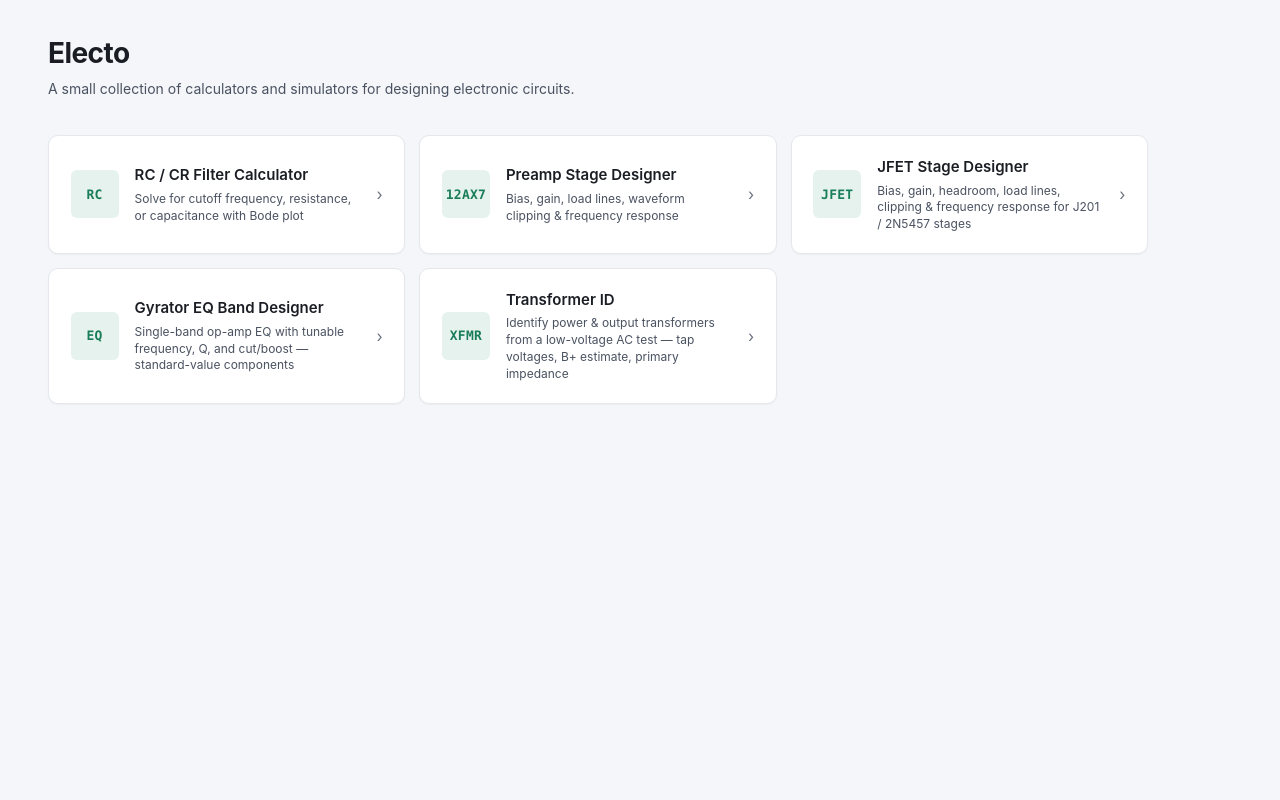
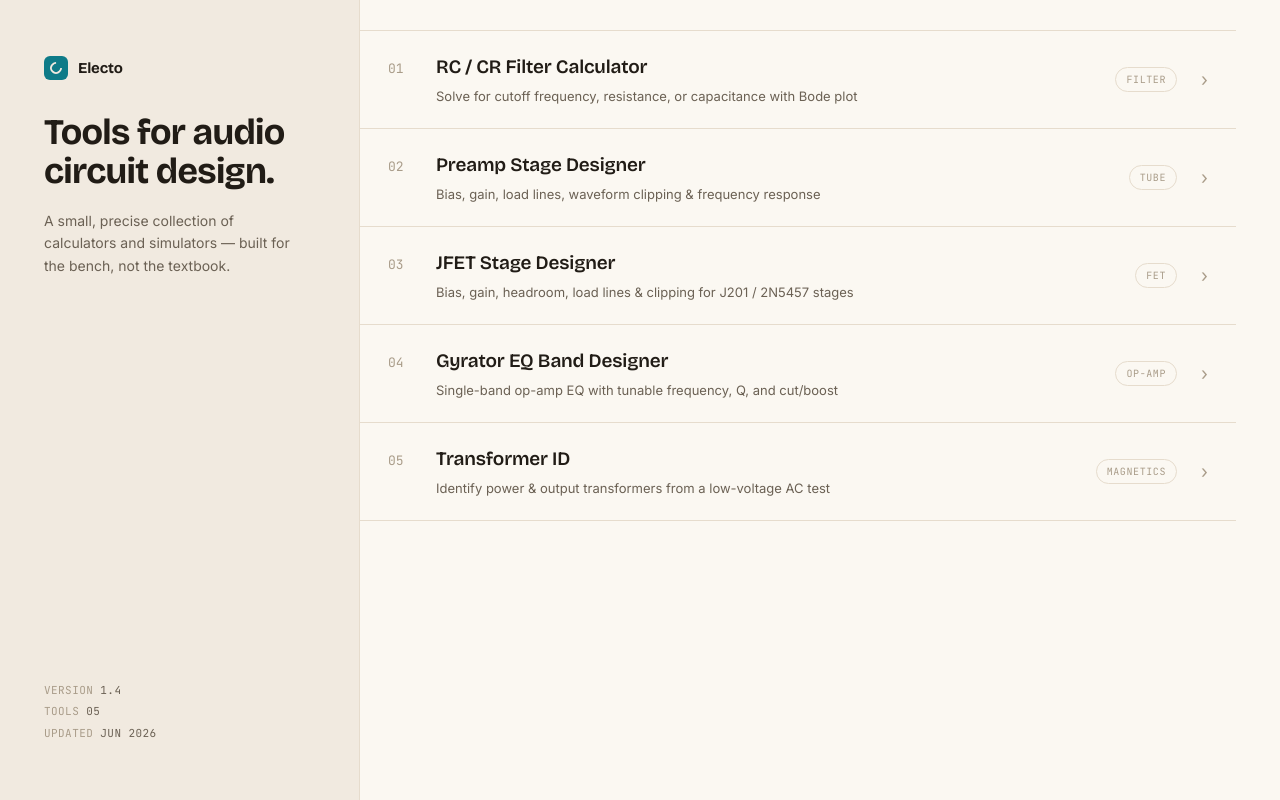
Before and after one commit to whitmanaudio/Electro, a plain HTML site: page index.html in a window 1280 px wide. Drawn offline with nearby package versions, Linux system fonts and the light colour scheme.

Commit message:
Add files via upload

```diff
--- a/index.html
+++ b/index.html
@@ -3,79 +3,129 @@
 <head>
 <meta charset="UTF-8">
 <meta name="viewport" content="width=device-width, initial-scale=1.0">
-<title>Electo — Electronics tools</title>
-<link rel="stylesheet" href="shared.css">
+<title>Electo — Audio circuit design tools</title>
+<link rel="preconnect" href="https://fonts.googleapis.com">
+<link rel="preconnect" href="https://fonts.gstatic.com" crossorigin>
+<link href="https://fonts.googleapis.com/css2?family=Bricolage+Grotesque:wght@500;600;700&family=Inter:wght@400;500;600;700&family=JetBrains+Mono:wght@400;500;600&display=swap" rel="stylesheet">
 <style>
-/* Page-local components (menu hero, tool grid, tool card). Kept inline
-   because they are only used on the menu page; promote to shared.css if a
-   second surface ever needs the same layout.
-   To add a new tool: copy a <a class="tool-card"> block below and point
-   its href at the tool's index.html. */
-.menu-hero{max-width:640px;margin-bottom:2.25rem}
-.app-title{font-size:28px;font-weight:700;color:var(--color-text);letter-spacing:-.02em;margin-bottom:.25rem}
-.app-subtitle{font-size:14px;color:var(--color-text-secondary);line-height:1.5}
-.tool-grid{display:grid;grid-template-columns:repeat(auto-fit,minmax(320px,1fr));gap:14px;max-width:1100px}
-.tool-card{display:flex;align-items:center;gap:16px;padding:1.25rem 1.35rem;background:var(--color-bg);border:1px solid var(--color-border-light);border-radius:var(--radius-lg);text-decoration:none;color:inherit;box-shadow:var(--shadow-card);transition:border-color .15s,box-shadow .15s,transform .15s}
-.tool-card:hover{border-color:var(--color-accent);box-shadow:0 4px 14px rgba(17,22,31,.06);transform:translateY(-1px)}
-.tool-icon{width:48px;height:48px;border-radius:var(--radius-md);background:var(--color-accent-soft);color:var(--color-accent);display:flex;align-items:center;justify-content:center;font-size:13px;font-weight:600;font-family:var(--font-mono);flex-shrink:0;letter-spacing:.02em}
-.tool-info{flex:1;min-width:0}
-.tool-name{font-size:15px;font-weight:600;color:var(--color-text);margin-bottom:4px}
-.tool-desc{font-size:12px;color:var(--color-text-secondary);line-height:1.4}
-.tool-arrow{color:var(--color-text-tertiary);font-size:16px;flex-shrink:0;transition:transform .15s,color .15s}
-.tool-card:hover .tool-arrow{color:var(--color-accent);transform:translateX(2px)}
+:root{
+  --font-sans:'Inter',-apple-system,BlinkMacSystemFont,'Segoe UI',Roboto,'Helvetica Neue',Arial,sans-serif;
+  --font-display:'Bricolage Grotesque',var(--font-sans);
+  --font-mono:'JetBrains Mono','SF Mono',ui-monospace,'Cascadia Code',Menlo,Consolas,monospace;
+  /* B1 · Workshop — warm cream base + petrol-teal accent */
+  --bg-side:#f1eae0;
+  --bg-list:#fbf8f2;
+  --text:#211c16;
+  --text-secondary:#6b6154;
+  --text-tertiary:#a99c89;
+  --border:#e6dccd;
+  --accent:#0e7b88;
+  --accent-soft:#daedef;
+}
+*{box-sizing:border-box;margin:0;padding:0}
+html{color-scheme:light}
+body{font-family:var(--font-sans);color:var(--text);background:var(--bg-list);font-size:14px;line-height:1.5;-webkit-font-smoothing:antialiased;text-rendering:optimizeLegibility}
+a{text-decoration:none;color:inherit}
+a:focus-visible{outline:2px solid var(--accent);outline-offset:2px;border-radius:6px}
+
+.shell{display:grid;grid-template-columns:360px 1fr;min-height:100vh}
+
+/* ── Masthead column ────────────────────────────────────────────────────── */
+.side{padding:56px 44px;border-right:1px solid var(--border);display:flex;flex-direction:column;background:var(--bg-side)}
+.mark{display:flex;align-items:center;gap:10px;margin-bottom:34px}
+.dot{width:24px;height:24px;border-radius:6px;background:var(--accent);position:relative;flex-shrink:0}
+.dot::after{content:"";position:absolute;inset:6px;border:2px solid var(--bg-side);border-radius:50%;border-right-color:transparent;transform:rotate(-45deg)}
+.word{font-family:var(--font-display);font-size:15px;font-weight:700;letter-spacing:-.01em}
+.headline{font-family:var(--font-display);font-size:36px;font-weight:700;letter-spacing:-.02em;line-height:1.08;margin-bottom:18px;text-wrap:balance}
+.lede{font-size:14px;color:var(--text-secondary);line-height:1.6;max-width:262px}
+.meta{margin-top:auto;padding-top:30px;font-family:var(--font-mono);font-size:11px;color:var(--text-tertiary);letter-spacing:.04em;line-height:1.95}
+.meta span{color:var(--text-secondary)}
+
+/* ── Tool index ─────────────────────────────────────────────────────────── */
+.list{padding:30px 44px 30px 0;background:var(--bg-list)}
+.row{display:flex;align-items:baseline;gap:24px;padding:22px 28px;border-bottom:1px solid var(--border);transition:background .15s}
+.row:first-child{border-top:1px solid var(--border)}
+.row:hover{background:var(--accent-soft)}
+.num{font-family:var(--font-mono);font-size:13px;color:var(--text-tertiary);width:24px;flex-shrink:0;transition:color .15s}
+.row:hover .num{color:var(--accent)}
+.row-main{flex:1;min-width:0}
+.name{font-family:var(--font-display);font-size:19px;font-weight:600;letter-spacing:-.01em;margin-bottom:5px}
+.desc{font-size:13px;color:var(--text-secondary);line-height:1.5}
+.tag{font-family:var(--font-mono);font-size:10px;letter-spacing:.06em;color:var(--text-tertiary);text-transform:uppercase;align-self:center;flex-shrink:0;padding:4px 10px;border:1px solid var(--border);border-radius:999px;transition:color .15s,border-color .15s}
+.row:hover .tag{color:var(--accent);border-color:var(--accent)}
+.arrow{align-self:center;color:var(--text-tertiary);font-size:18px;flex-shrink:0;transition:transform .15s,color .15s}
+.row:hover .arrow{color:var(--accent);transform:translateX(3px)}
+
+/* ── Responsive: stack masthead above the list on narrow screens ────────── */
+@media (max-width:860px){
+  .shell{grid-template-columns:1fr;min-height:0}
+  .side{border-right:none;border-bottom:1px solid var(--border);padding:40px 28px}
+  .meta{margin-top:24px;padding-top:24px}
+  .lede{max-width:none}
+  .list{padding:8px 28px 32px}
+}
+@media (max-width:520px){
+  .row{gap:16px;padding:18px 4px}
+  .tag{display:none}
+}
 </style>
 </head>
 <body>
+<main class="shell">
+  <aside class="side">
+    <div class="mark"><div class="dot"></div><div class="word">Electo</div></div>
+    <h1 class="headline">Tools for audio circuit design.</h1>
+    <p class="lede">A small, precise collection of calculators and simulators — built for the bench, not the textbook.</p>
+    <div class="meta">VERSION <span>1.4</span><br>TOOLS <span>05</span><br>UPDATED <span>JUN 2026</span></div>
+  </aside>
 
-<div class="app">
-  <div class="menu-hero">
-    <div class="app-title">Electo</div>
-    <div class="app-subtitle">A small collection of calculators and simulators for designing electronic circuits.</div>
-  </div>
-
-  <div class="tool-grid">
-    <a href="tools/rc-filter/index.html" class="tool-card">
-      <div class="tool-icon">RC</div>
-      <div class="tool-info">
-        <div class="tool-name">RC / CR Filter Calculator</div>
-        <div class="tool-desc">Solve for cutoff frequency, resistance, or capacitance with Bode plot</div>
+  <div class="list">
+    <a class="row" href="tools/rc-filter/index.html">
+      <div class="num">01</div>
+      <div class="row-main">
+        <div class="name">RC / CR Filter Calculator</div>
+        <div class="desc">Solve for cutoff frequency, resistance, or capacitance with Bode plot</div>
       </div>
-      <div class="tool-arrow">&rsaquo;</div>
+      <div class="tag">Filter</div>
+      <div class="arrow">&rsaquo;</div>
     </a>
-    <a href="tools/preamp-stage/index.html" class="tool-card">
-      <div class="tool-icon">12AX7</div>
-      <div class="tool-info">
-        <div class="tool-name">Preamp Stage Designer</div>
-        <div class="tool-desc">Bias, gain, load lines, waveform clipping &amp; frequency response</div>
+    <a class="row" href="tools/preamp-stage/index.html">
+      <div class="num">02</div>
+      <div class="row-main">
+        <div class="name">Preamp Stage Designer</div>
+        <div class="desc">Bias, gain, load lines, waveform clipping &amp; frequency response</div>
       </div>
-      <div class="tool-arrow">&rsaquo;</div>
+      <div class="tag">Tube</div>
+      <div class="arrow">&rsaquo;</div>
     </a>
-    <a href="tools/jfet-stage/index.html" class="tool-card">
-      <div class="tool-icon">JFET</div>
-      <div class="tool-info">
-        <div class="tool-name">JFET Stage Designer</div>
-        <div class="tool-desc">Bias, gain, headroom, load lines, clipping &amp; frequency response for J201 / 2N5457 stages</div>
+    <a class="row" href="tools/jfet-stage/index.html">
+      <div class="num">03</div>
+      <div class="row-main">
+        <div class="name">JFET Stage Designer</div>
+        <div class="desc">Bias, gain, headroom, load lines &amp; clipping for J201 / 2N5457 stages</div>
       </div>
-      <div class="tool-arrow">&rsaquo;</div>
+      <div class="tag">FET</div>
+      <div class="arrow">&rsaquo;</div>
     </a>
-    <a href="tools/gyrator-eq/index.html" class="tool-card">
-      <div class="tool-icon">EQ</div>
-      <div class="tool-info">
-        <div class="tool-name">Gyrator EQ Band Designer</div>
-        <div class="tool-desc">Single-band op-amp EQ with tunable frequency, Q, and cut/boost &mdash; standard-value components</div>
+    <a class="row" href="tools/gyrator-eq/index.html">
+      <div class="num">04</div>
+      <div class="row-main">
+        <div class="name">Gyrator EQ Band Designer</div>
+        <div class="desc">Single-band op-amp EQ with tunable frequency, Q, and cut/boost</div>
       </div>
-      <div class="tool-arrow">&rsaquo;</div>
+      <div class="tag">Op-amp</div>
+      <div class="arrow">&rsaquo;</div>
     </a>
-    <a href="tools/transformer-id/index.html" class="tool-card">
-      <div class="tool-icon">XFMR</div>
-      <div class="tool-info">
-        <div class="tool-name">Transformer ID</div>
-        <div class="tool-desc">Identify power &amp; output transformers from a low-voltage AC test &mdash; tap voltages, B+ estimate, primary impedance</div>
+    <a class="row" href="tools/transformer-id/index.html">
+      <div class="num">05</div>
+      <div class="row-main">
+        <div class="name">Transformer ID</div>
+        <div class="desc">Identify power &amp; output transformers from a low-voltage AC test</div>
       </div>
-      <div class="tool-arrow">&rsaquo;</div>
+      <div class="tag">Magnetics</div>
+      <div class="arrow">&rsaquo;</div>
     </a>
   </div>
-</div>
-
+</main>
 </body>
 </html>
```
